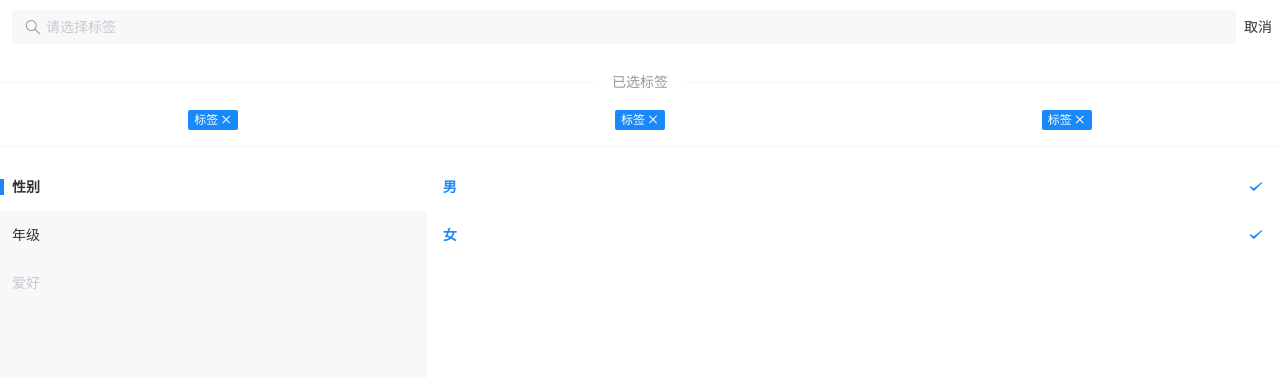
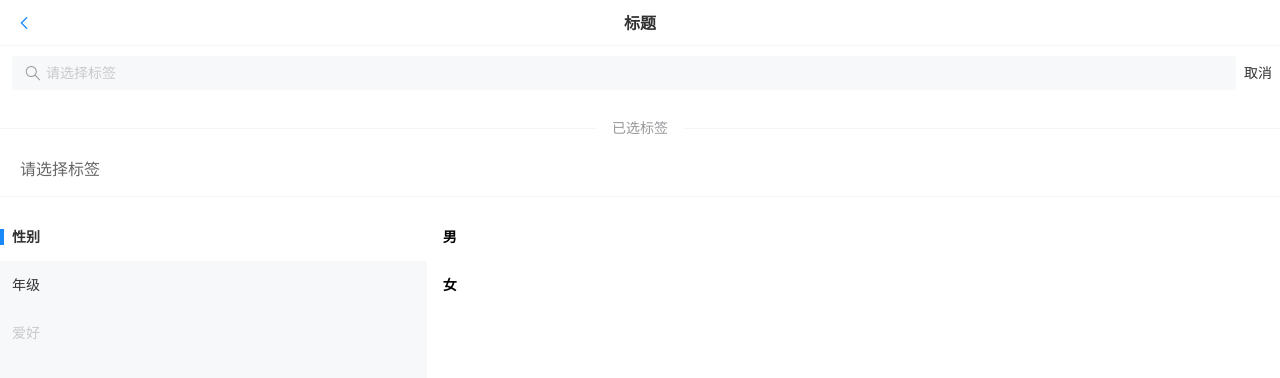
Before and after one commit to humeng1010/bonfire-frontend, a Vue app: page /#/search in a window 1280 px wide. Shown: the top 378 px of the page. Built offline with nearby package versions, Linux system fonts and the light colour scheme.

Commit message:
add: 搜索页面

```diff
--- a/src/Layouts/BasicLayout.vue
+++ b/src/Layouts/BasicLayout.vue
@@ -4,10 +4,10 @@
       left-arrow
       @click-left="onClickLeft"
       @click-right="onClickRight"
-      v-show="$route.meta.isShow !== 'none'"
+
   >
     <template #right>
-      <van-icon name="search" size="18"/>
+      <van-icon name="search" size="18" v-show="$route.meta.isShow !== 'none'"/>
     </template>
   </van-nav-bar>
 
--- a/src/pages/Search.vue
+++ b/src/pages/Search.vue
@@ -5,23 +5,24 @@
         show-action
         placeholder="请选择标签"
         @search="onSearch"
+        @blur="onSearch(value)"
         @cancel="onCancel"
         autofocus
     />
   </form>
 
   <van-divider>已选标签</van-divider>
-  <div class="tag">
-    <van-tag :show="show" closeable size="medium" type="primary" @close="close">
-      标签
-    </van-tag>
-    <van-tag :show="show" closeable size="medium" type="primary" @close="close">
-      标签
-    </van-tag>
-    <van-tag :show="show" closeable size="medium" type="primary" @close="close">
-      标签
-    </van-tag>
-  </div>
+
+  <div v-if="activeIds.length === 0" style="color: #666;padding:0 20px">请选择标签</div>
+
+  <van-row gutter="16" style="padding: 0 16px">
+    <van-col v-for="tag in activeIds">
+      <van-tag size="large" plain type="primary" closeable @close="onClose(tag)">
+        {{ tag }}
+      </van-tag>
+    </van-col>
+  </van-row>
+
   <van-divider/>
 
   <van-tree-select
@@ -35,40 +36,62 @@
 
 <script setup lang="ts">
 import {ref} from 'vue';
-import {showToast} from 'vant';
-import {useRouter} from "vue-router";
 
-const router = useRouter()
 
-const value = ref('');
-const onSearch = (val) => showToast(val);
-const onCancel = () => router.back();
-
-const show = ref(true);
-const close = () => {
-  show.value = false;
-};
-
-const activeIds = ref([1, 2]);
-const activeIndex = ref(0);
-const tagList = [
+const originTagList = [
   {
     text: '性别',
     children: [
-      {text: '男', id: 1},
-      {text: '女', id: 2},
+      {text: '男', id: '男'},
+      {text: '女', id: '女'},
     ],
   },
   {
     text: '年级',
     children: [
-      {text: '大一', id: 4},
-      {text: '大二', id: 5},
-      {text: '大三', id: 6},
+      {text: '大一', id: '大一'},
+      {text: '大二', id: '大二'},
+      {text: '大三', id: '大三'},
     ],
   },
   {text: '爱好', disabled: true},
 ];
+
+let tagList = ref(originTagList);
+
+const value = ref('');
+
+const onSearch = (val) => {
+  // 创建 originTagList 的深拷贝副本
+  const clonedTagList = JSON.parse(JSON.stringify(originTagList));
+
+  // 对副本进行搜索操作
+  // 更新 tagList
+  tagList.value = clonedTagList.filter((tag) => {
+    if (tag.children) {
+      tag.children = tag.children.filter((child) => {
+        return child.id.includes(val);
+      });
+      return tag.children.length > 0;
+    }
+    return false;
+  });
+
+}
+const onCancel = () => {
+  value.value = ''
+  tagList.value = originTagList
+}
+
+const activeIds = ref([]);
+const activeIndex = ref(0);
+
+const onClose = (tag) => {
+  activeIds.value = activeIds.value.filter(activeId => {
+    return activeId !== tag
+  })
+}
+
 </script>
 
 <style scoped>
```
Also changed, not shown: components.d.ts (+5 -3 lines).
